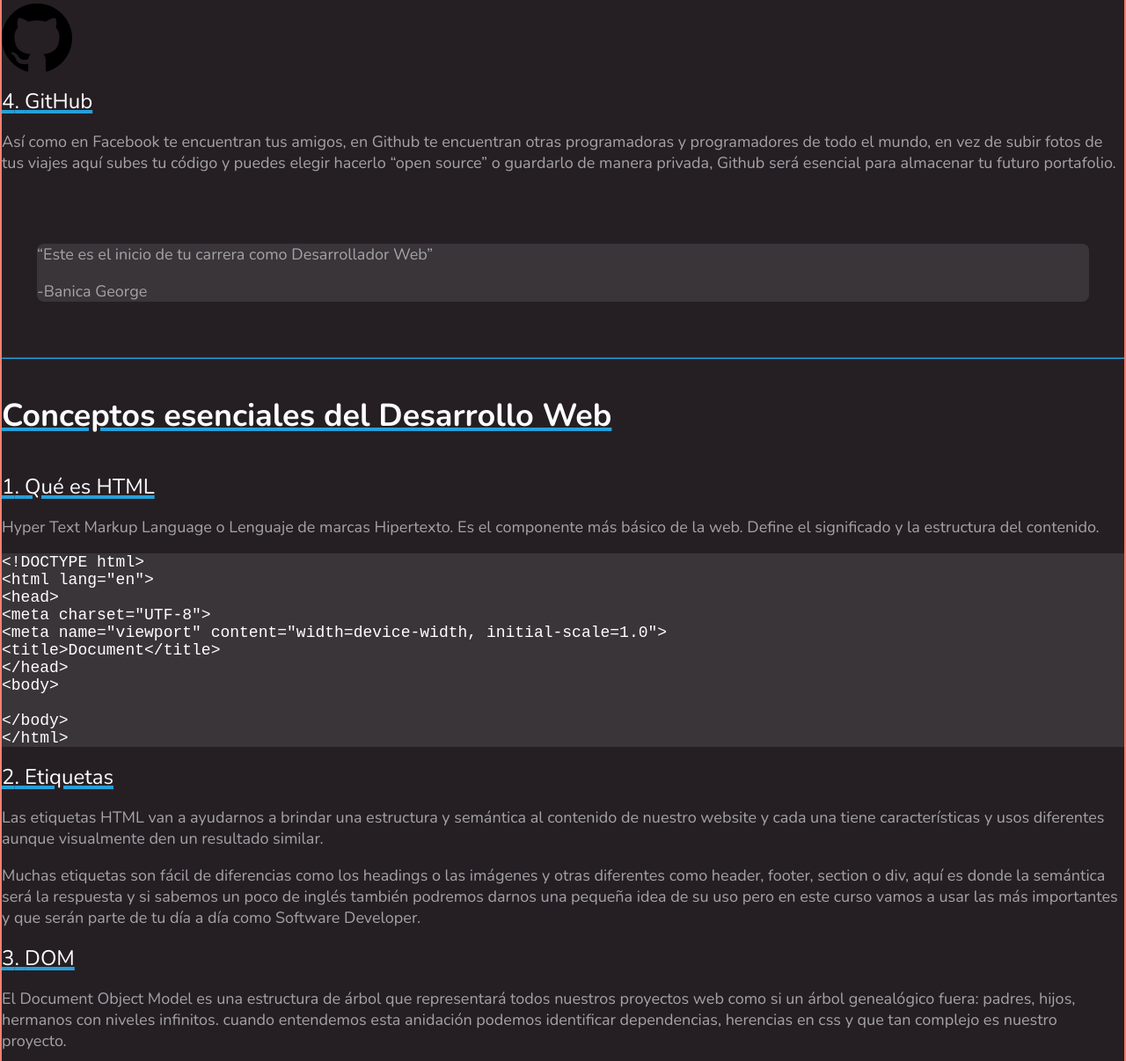
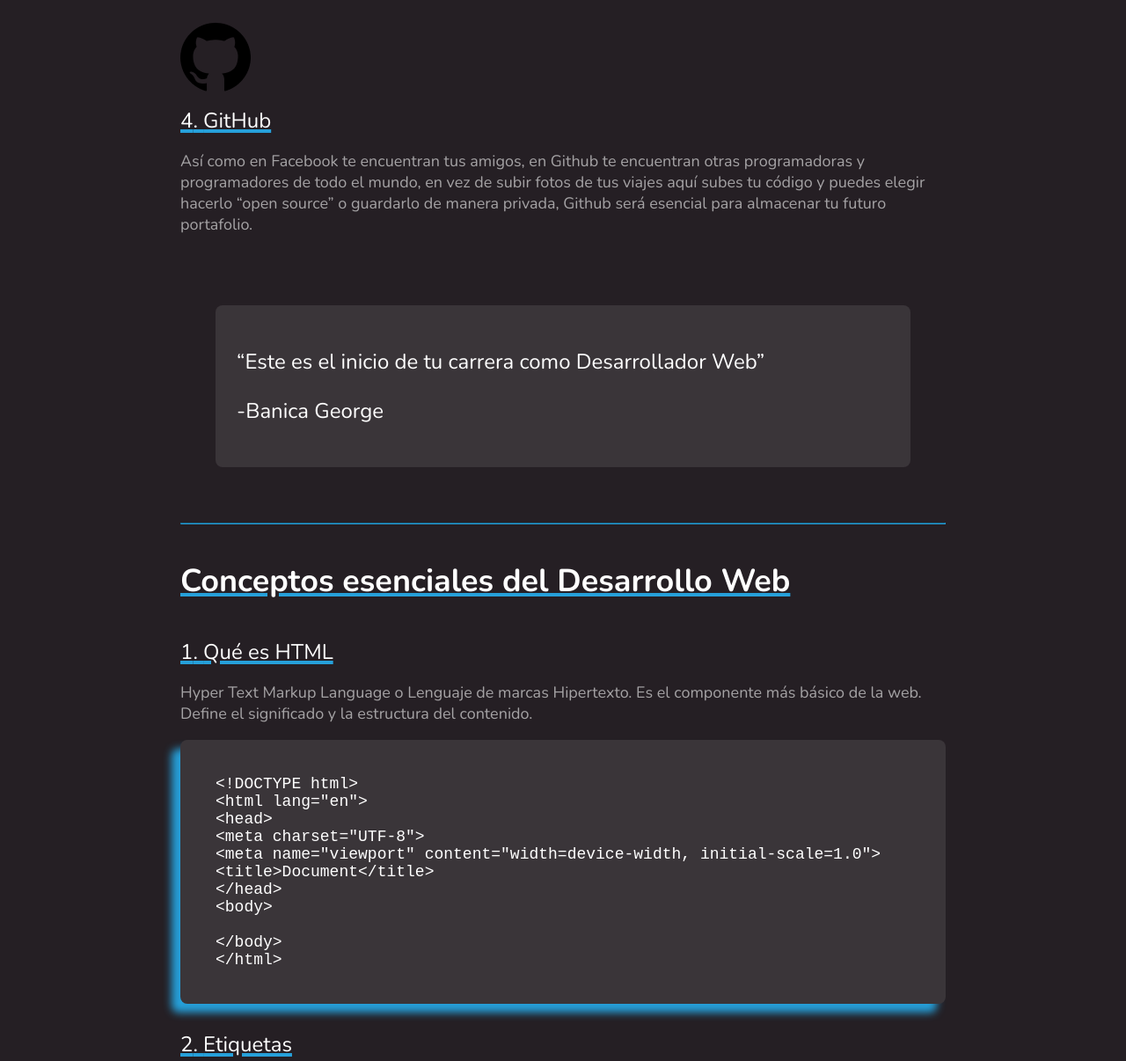
Before and after one commit to BanicaGeorge48/website, a plain HTML site: page index.html in a window 1280 px wide. Shown: the part 1346-2552 px from the top of the page at 88% size. Drawn offline with nearby package versions, Linux system fonts and the light colour scheme.

Commit message:
Add files via upload

```diff
--- a/css/styles-logical.css.css
+++ b/css/styles-logical.css.css
@@ -115,6 +115,14 @@ head{
 
 pre {
     background: var(--white3);
+    padding: 40px;
+    overflow: auto;
+    border-radius: 8px;
+
+    box-shadow: -10px 10px 10px 0px var(--turquoise);
+
+    margin-block-end: 30px;
+
 }
 
 p {
@@ -137,13 +145,21 @@ p {
 }
 
 blockquote {
+    background-color: var(--white3);
+
     margin-block-start: 80px;
     margin-block-end: 63px;
-    background-color: var(--white3);
     border-radius: 8px;
+    padding: 24px;
+
+    font-size: 24px;
+    line-height: 32px;
 
 }
 
+blockquote p {
+    color: var(--white);
+}
 
 ::selection{
     background: var(--yellow);
@@ -164,13 +180,16 @@ blockquote {
 }
 
 .main{
-    border: solid salmon 2px;
+    /* border: solid salmon 2px; */
 }
 
 .wrapper{
+    max-inline-size: 902px;
+    margin: auto;
 
 }
 
 .main-content{
+    padding-inline: 16px;
 
 }
```
Also changed, not shown: images/Figma-white (1).png (added), images/Figma-white (2).png (added), images/Google-Chrome-white.png (added), images/VisualStudioCode-white.png (added).
